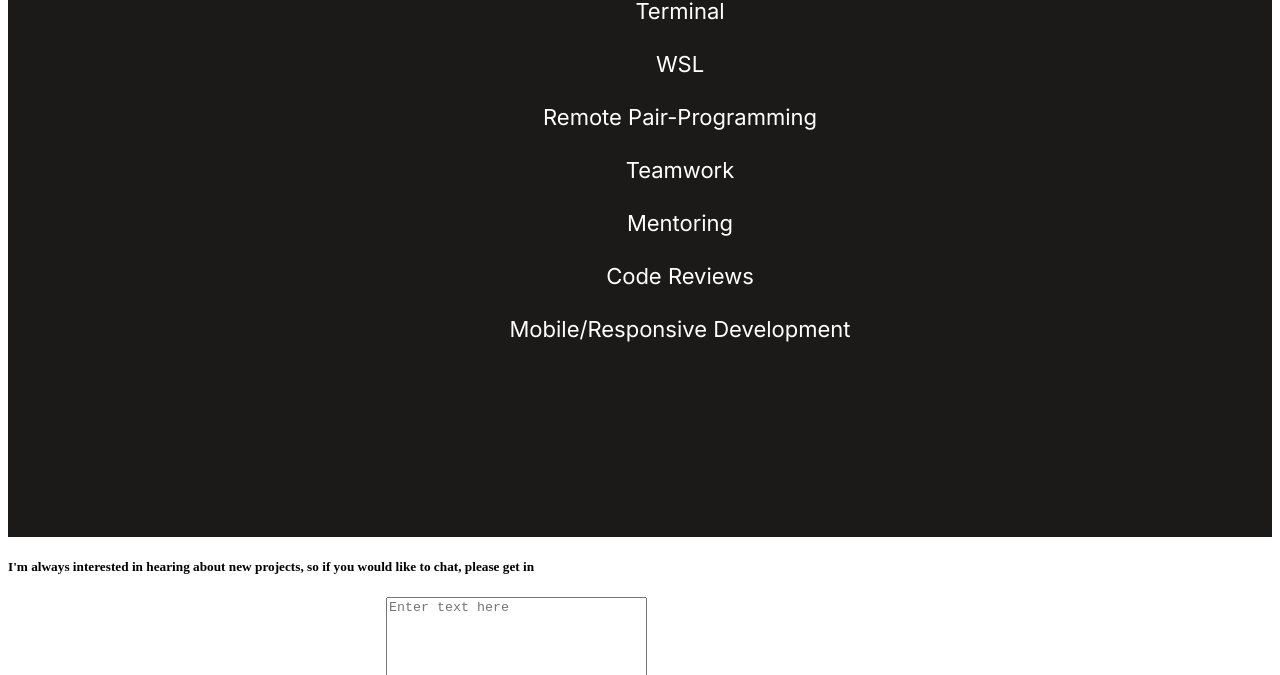
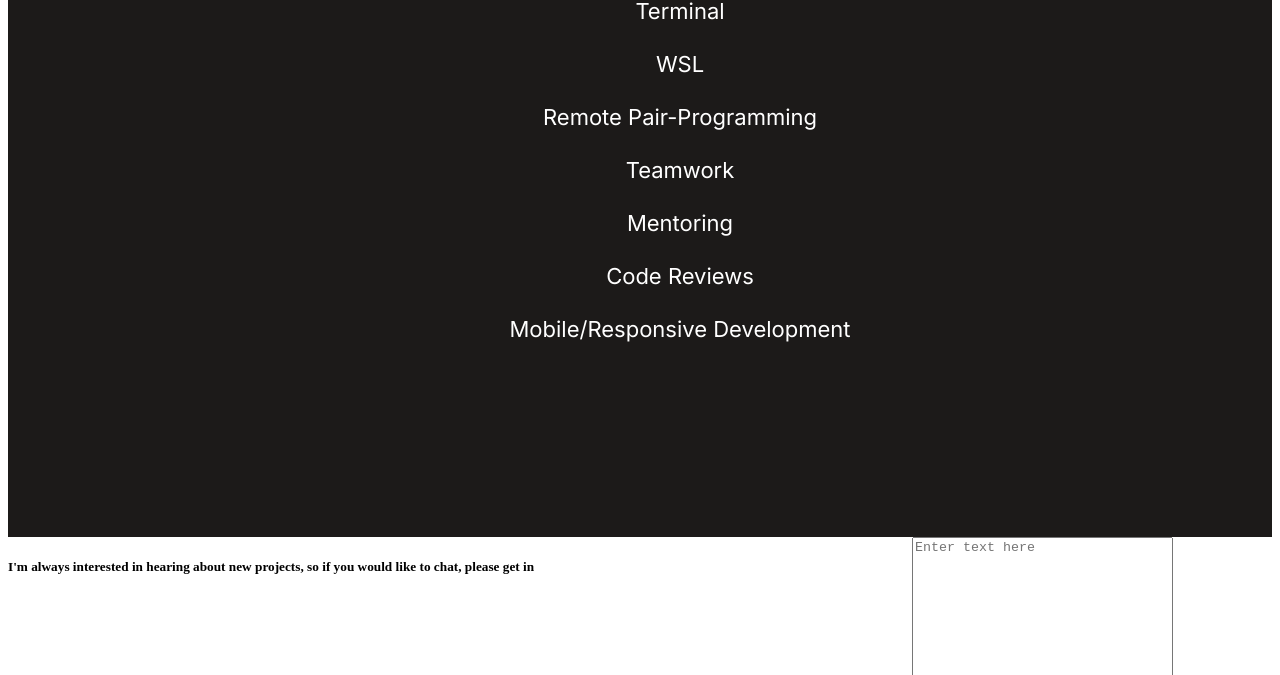
Before and after one commit to SamroodAli/curriculum-cr-training-contact-form, a plain HTML site: page index.html in a window 1280 px wide. Shown: the part 7193-7868 px from the top of the page. Drawn offline with Linux system fonts and the light colour scheme.

Commit message:
Style:Use flexbox for laying out form

```diff
--- a/css/main.css
+++ b/css/main.css
@@ -325,3 +325,14 @@ li {
 .skills {
   list-style: inside url("../media/svg/circle.svg");
 }
+
+.form-section {
+
+
+}
+
+@media(min-width:768px){
+  .form-section{
+    display:flex
+  }
+}
--- a/index.html
+++ b/index.html
@@ -291,7 +291,7 @@
         </div>
       </div>
       <footer>
-        <section>
+        <section class="form-section">
           <h5>
             I'm always interested in hearing about new projects, so if you would
             like to chat, please get in
```
